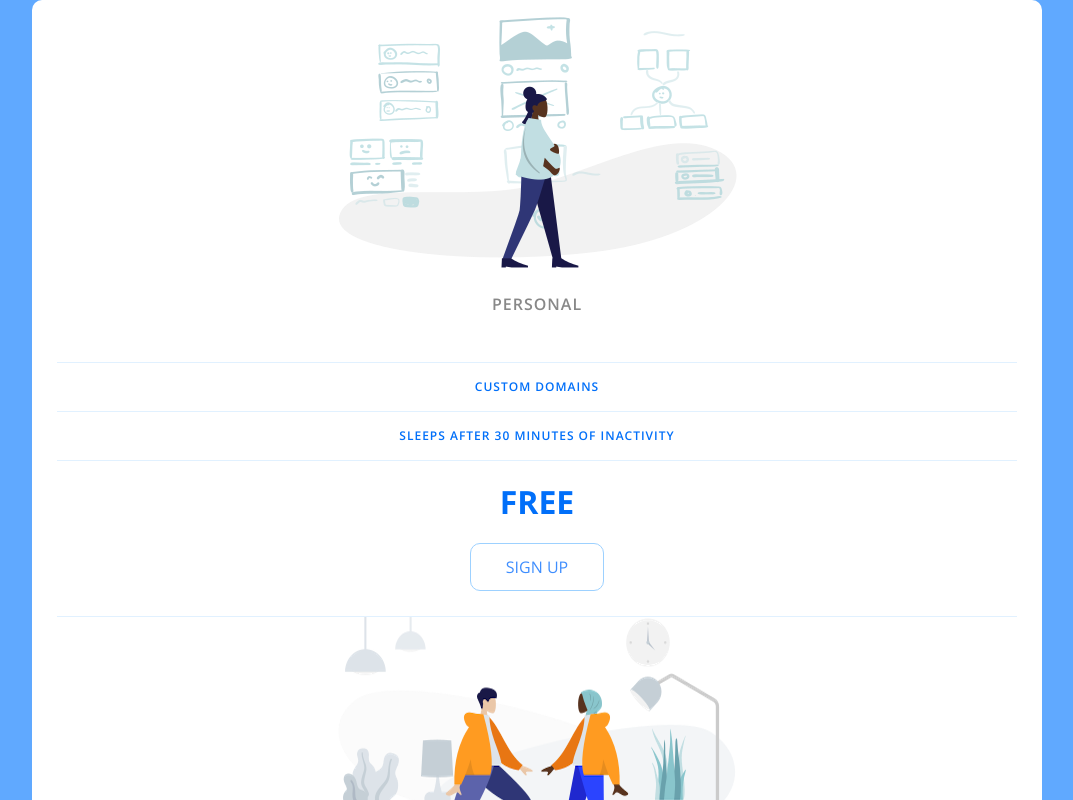
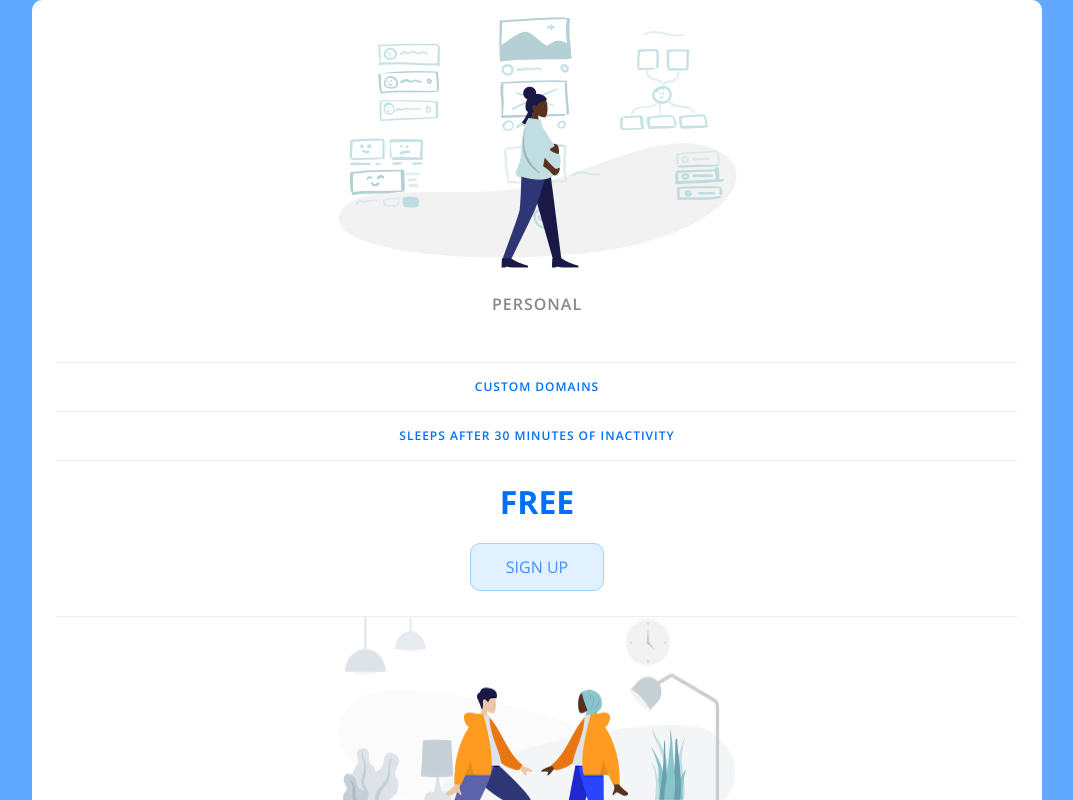
Before and after one commit to singharaj-usai/Pricing-Panel-Project, a website: page index.html in a window 1280 px wide. In both pictures the pointer is over the link "SIGN UP". Shown: the top 800 px of the page, without its empty margins (103-1176 px from the left). Drawn offline with nearby package versions, Linux system fonts and the light colour scheme.

Commit message:
button hover transition

```diff
--- a/app.css
+++ b/app.css
@@ -124,4 +124,9 @@ body {
     padding: 15px 35px;
     text-decoration: none;
     margin: 25px 0;
+    transition: background-color 200ms ease-in-out;
 }
+
+.pricing-button:hover, .pricing-button:focus {
+    background-color: #e1f1ff;
+}
```
